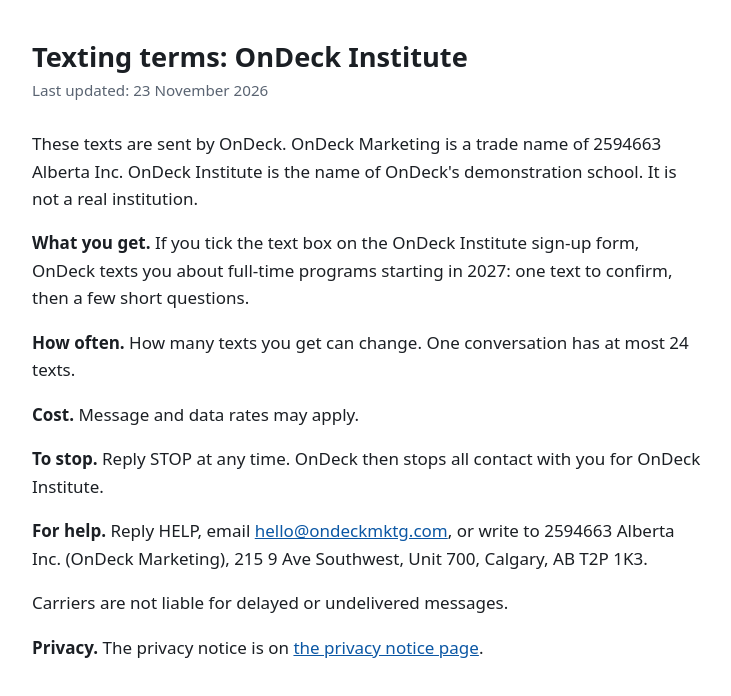
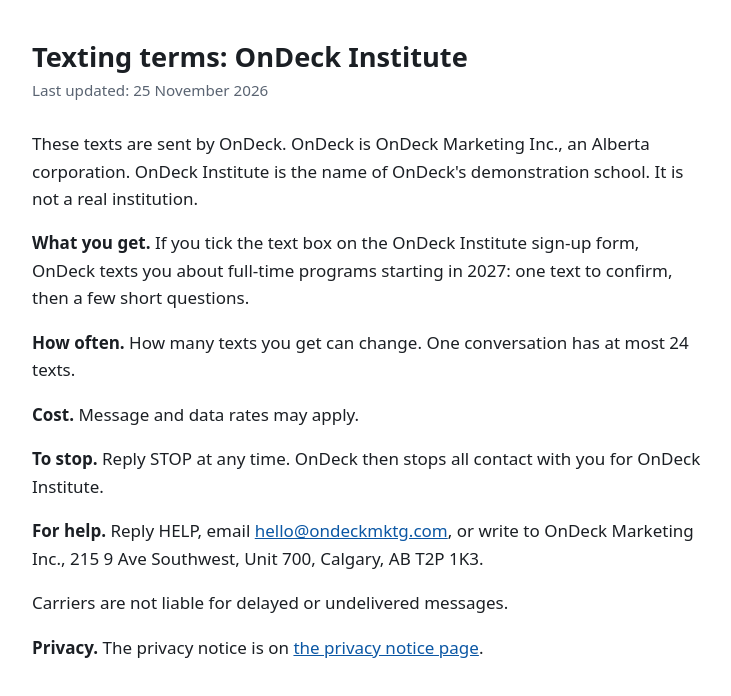
Before and after one commit to arcanos-ai/ondeck-institute, a plain HTML site: page texting-terms.html in a window 1280 px wide. Shown: the whole page, without its empty margins (272-1003 px from the left). Drawn offline with Linux system fonts and the light colour scheme.

Commit message:
Name the company by its legal name, OnDeck Marketing Inc.
The notices said that OnDeck Marketing is a trade name of a numbered
company. The official record shows the legal name OnDeck Marketing Inc.
The mail line and the date line change with it.

Co-Authored-By: Claude Fable 5.2 <noreply@anthropic.com>

```diff
--- a/texting-terms.html
+++ b/texting-terms.html
@@ -9,13 +9,13 @@
 <body>
   <main>
     <h1>Texting terms: OnDeck Institute</h1>
-    <p class="updated">Last updated: 23 November 2026</p>
-    <p>These texts are sent by OnDeck. OnDeck Marketing is a trade name of 2594663 Alberta Inc. OnDeck Institute is the name of OnDeck's demonstration school. It is not a real institution.</p>
+    <p class="updated">Last updated: 25 November 2026</p>
+    <p>These texts are sent by OnDeck. OnDeck is OnDeck Marketing Inc., an Alberta corporation. OnDeck Institute is the name of OnDeck's demonstration school. It is not a real institution.</p>
     <p><strong>What you get.</strong> If you tick the text box on the OnDeck Institute sign-up form, OnDeck texts you about full-time programs starting in 2027: one text to confirm, then a few short questions.</p>
     <p><strong>How often.</strong> How many texts you get can change. One conversation has at most 24 texts.</p>
     <p><strong>Cost.</strong> Message and data rates may apply.</p>
     <p><strong>To stop.</strong> Reply STOP at any time. OnDeck then stops all contact with you for OnDeck Institute.</p>
-    <p><strong>For help.</strong> Reply HELP, email <a href="mailto:hello@ondeckmktg.com">hello@ondeckmktg.com</a>, or write to 2594663 Alberta Inc. (OnDeck Marketing), 215 9 Ave Southwest, Unit 700, Calgary, AB T2P 1K3.</p>
+    <p><strong>For help.</strong> Reply HELP, email <a href="mailto:hello@ondeckmktg.com">hello@ondeckmktg.com</a>, or write to OnDeck Marketing Inc., 215 9 Ave Southwest, Unit 700, Calgary, AB T2P 1K3.</p>
     <p>Carriers are not liable for delayed or undelivered messages.</p>
     <p><strong>Privacy.</strong> The privacy notice is on <a href="privacy">the privacy notice page</a>.</p>
   </main>
```
Also changed, not shown: index.html (+1 -1 lines), privacy.html (+3 -3 lines), stop.html (+3 -3 lines), 1 other file.
